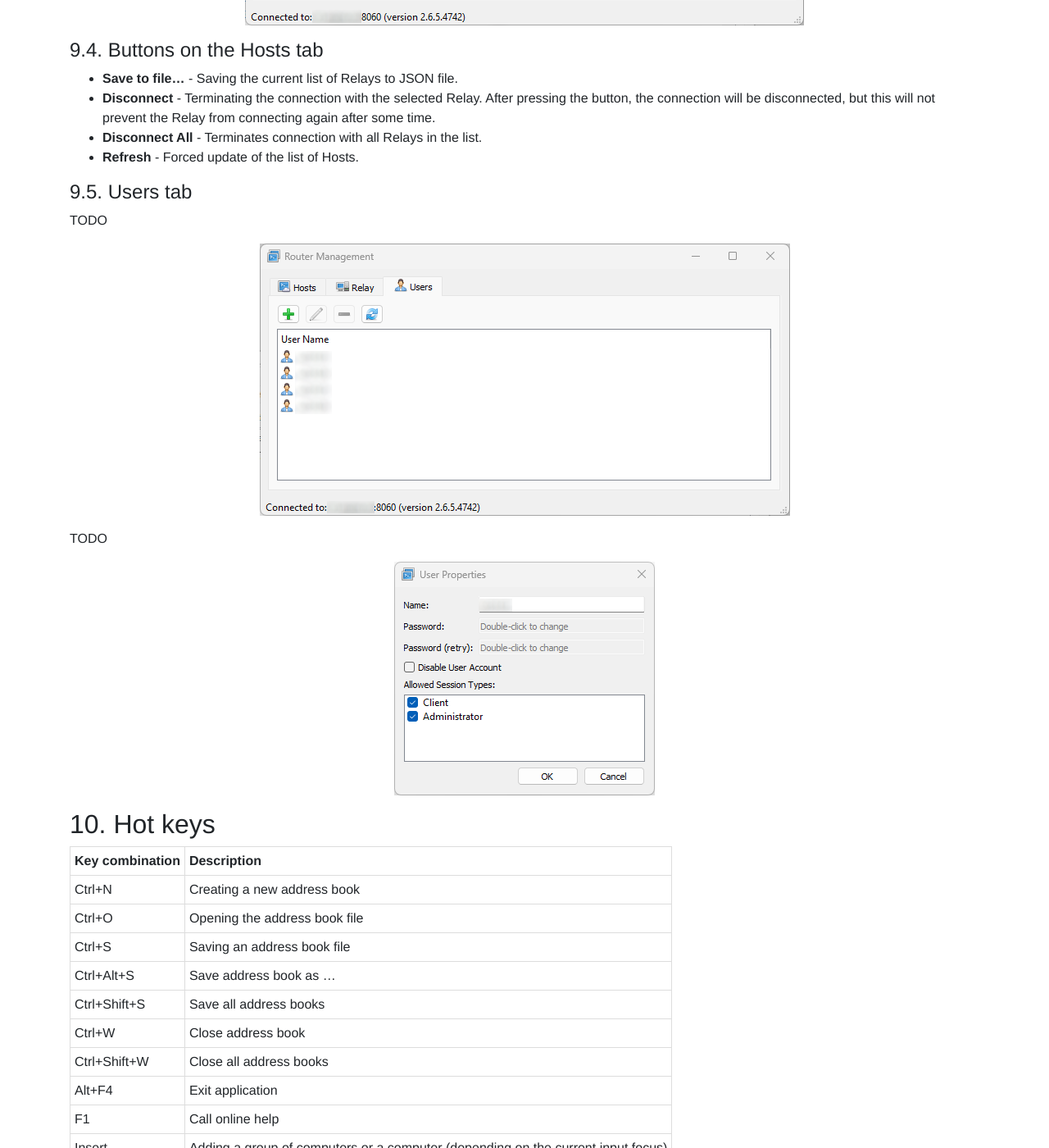
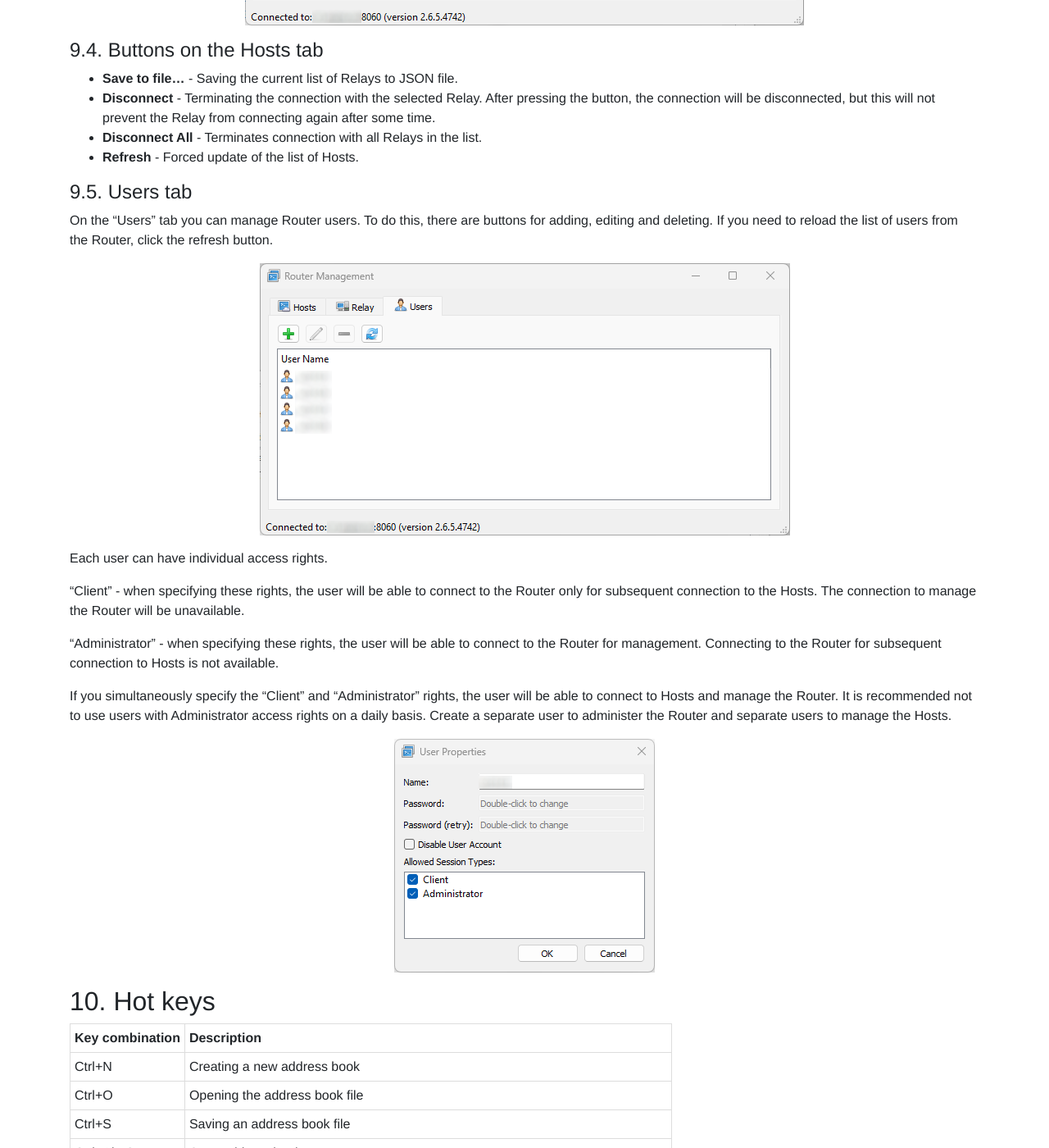
Before and after one commit to dchapyshev/dchapyshev.github.io, a Jekyll site: the page built from docs/console.md, in a window 1280 px wide and 1400 px high, scrolled down 8387 px. Shown: the whole window at 82% size. Built offline with Jekyll 4.4.1, drawn with Linux system fonts in a browser that asks for light colours.

Commit message:
Update docs.

```diff
--- a/docs/console.md
+++ b/docs/console.md
@@ -154,10 +154,17 @@ If sending statistics is enabled in the Relay configuration, active peer session
   - **Refresh** - Forced update of the list of Hosts.
 
 ### 9.5. Users tab
-TODO
+On the "Users" tab you can manage Router users. To do this, there are buttons for adding, editing and deleting. If you need to reload the list of users from the Router, click the refresh button.
 <p align="center"><img src="/images/console-router-manage-users.png"/></p>
 
-TODO
+Each user can have individual access rights.
+
+“Client” - when specifying these rights, the user will be able to connect to the Router only for subsequent connection to the Hosts. The connection to manage the Router will be unavailable.
+
+“Administrator” - when specifying these rights, the user will be able to connect to the Router for management. Connecting to the Router for subsequent connection to Hosts is not available.
+
+If you simultaneously specify the “Client” and “Administrator” rights, the user will be able to connect to Hosts and manage the Router.
+It is recommended not to use users with Administrator access rights on a daily basis. Create a separate user to administer the Router and separate users to manage the Hosts.
 <p align="center"><img src="/images/console-router-manage-user.png"/></p>
 
 ## 10. Hot keys <a name="hotkeys"></a>
```
Also changed, not shown: docs/building-linux.md (+1 -1 lines), docs/building-macos.md (+1 -1 lines).
